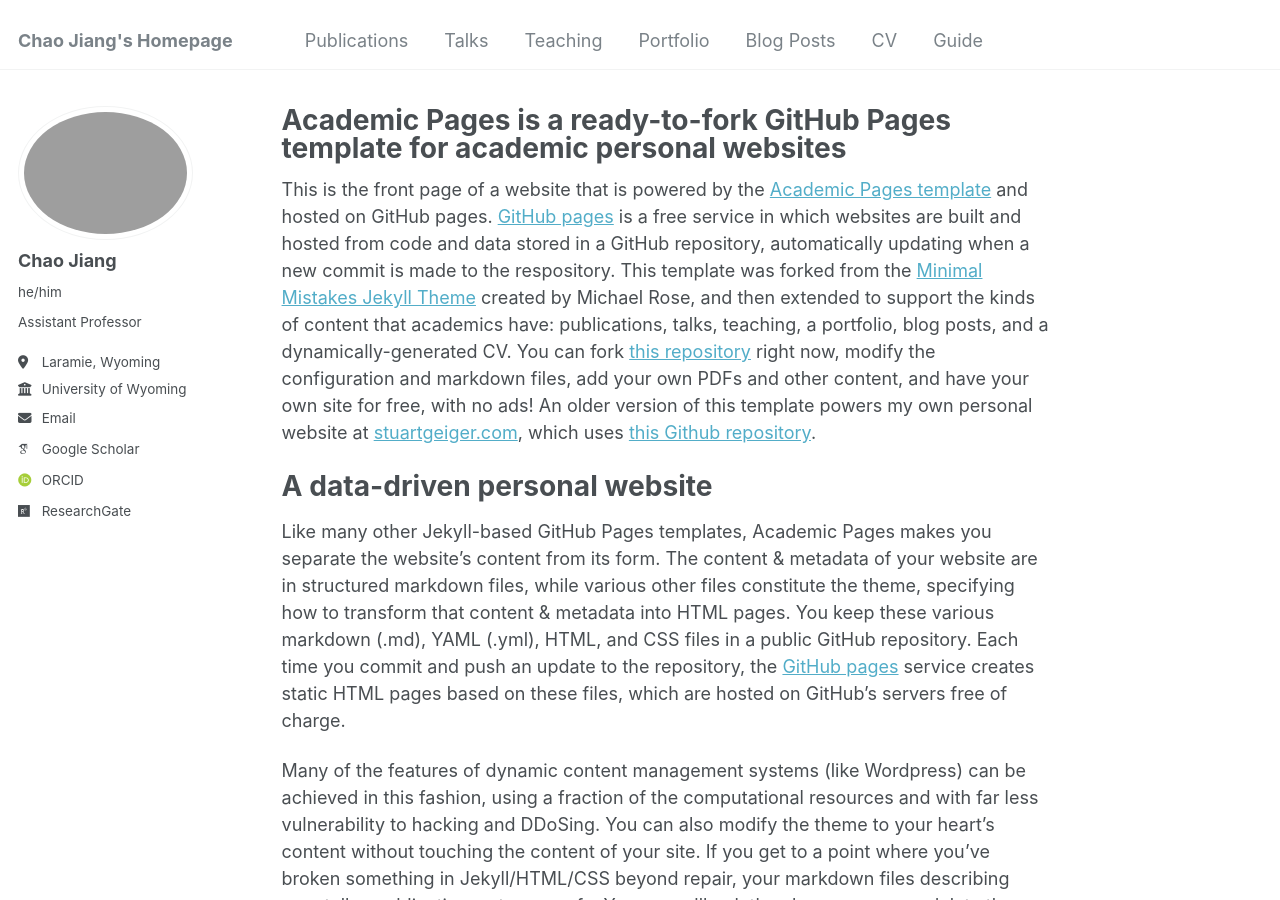
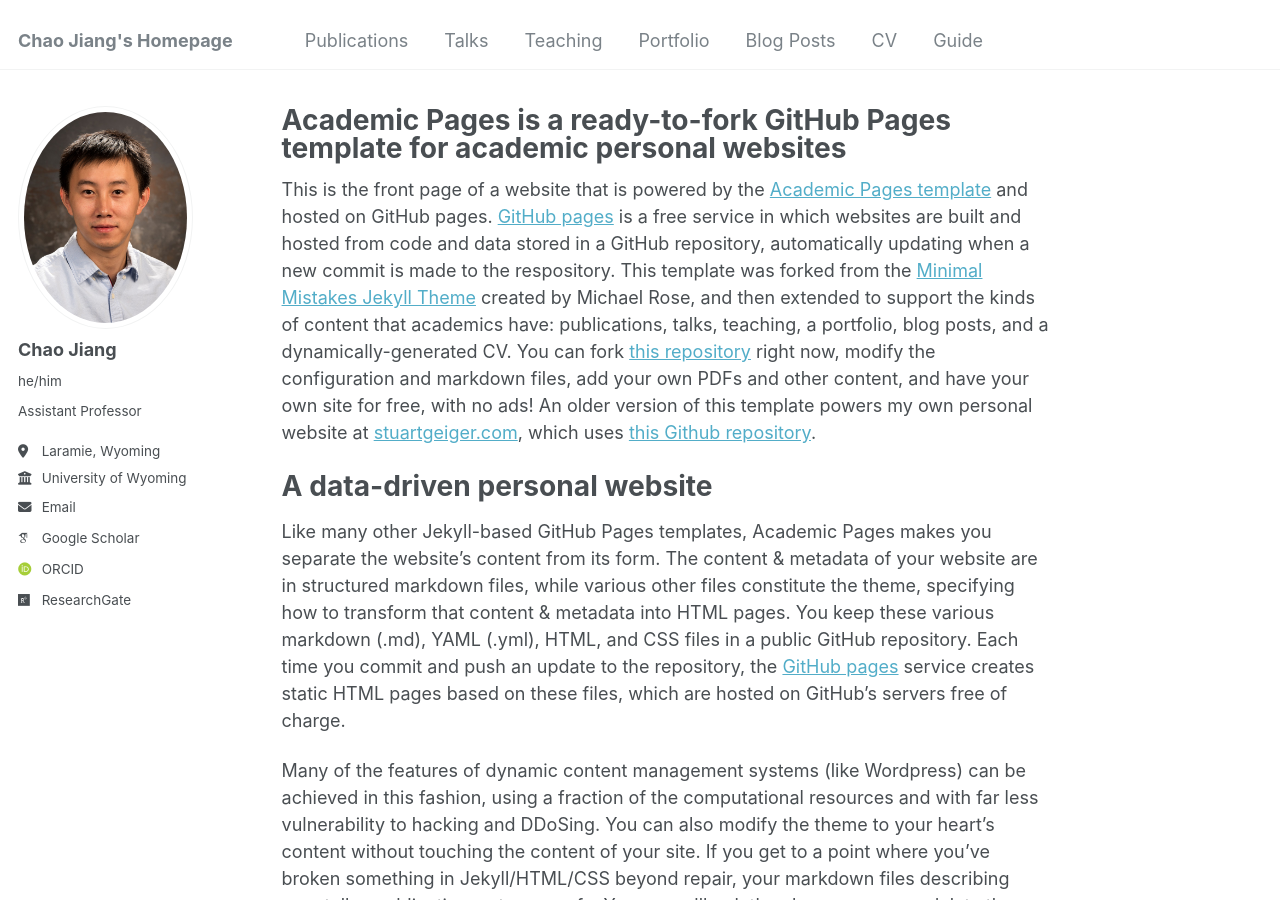
Before and after one commit to cjiang6/cjiang6.github.io, a Jekyll site: the page built from _pages/about.md, in a window 1280 px wide and 900 px high. Built offline with Jekyll 4.4.1, drawn with Linux system fonts in a browser that asks for light colours; some web fonts are replaced.

Commit message:
Update _config.yml

```diff
--- a/_config.yml
+++ b/_config.yml
@@ -21,7 +21,7 @@ repository               : "cjiang6/cjiang6.github.io"
 #               Additional customization can be done by editing /_includes/author-profile.html
 author:
   # Biographic information
-  avatar           : "chao_jiang.png"
+  avatar           : "cjiang-photo.jpg"
   name             : "Chao Jiang"
   pronouns         : "he/him" # example: "she/her"
   bio              : "Assistant Professor"
```
